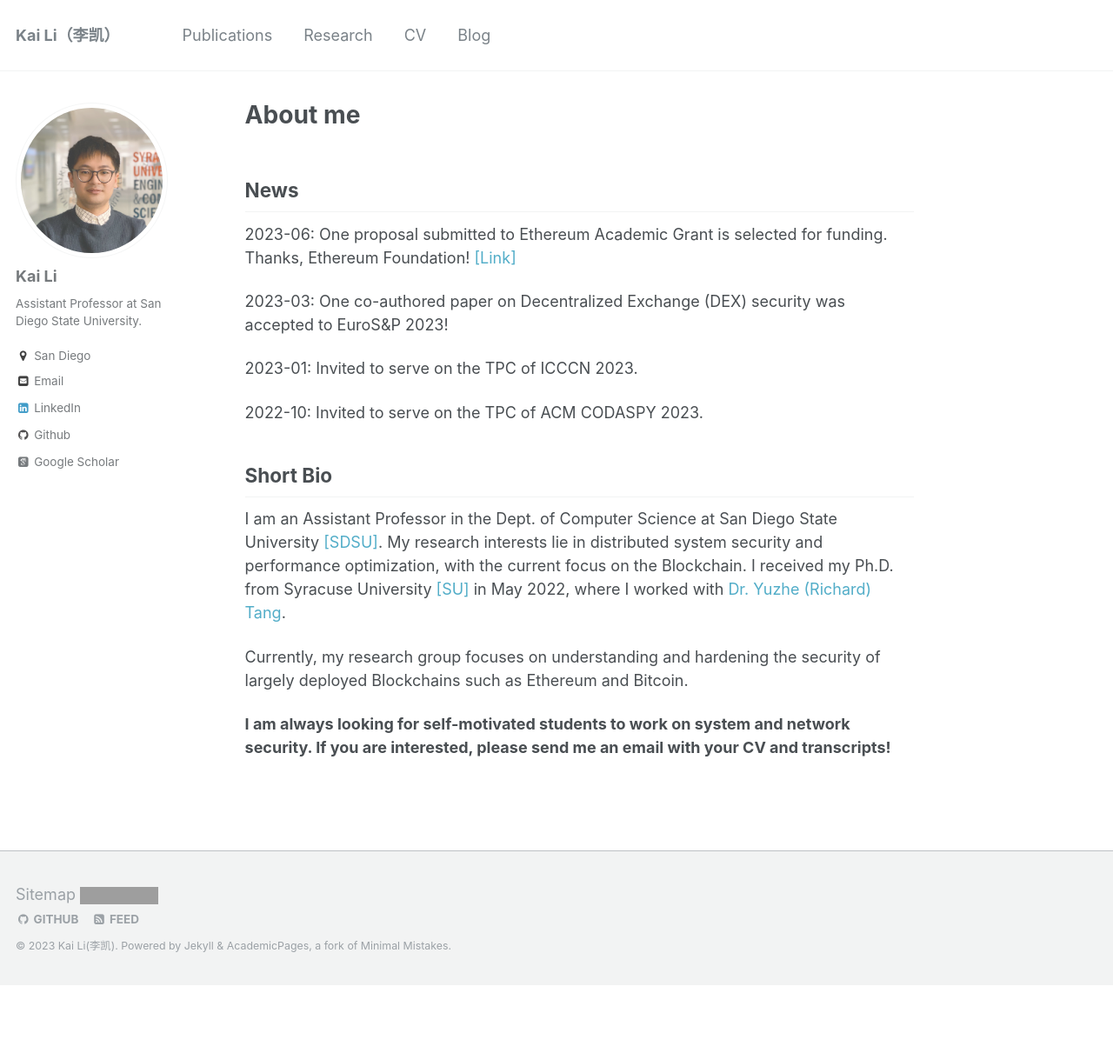
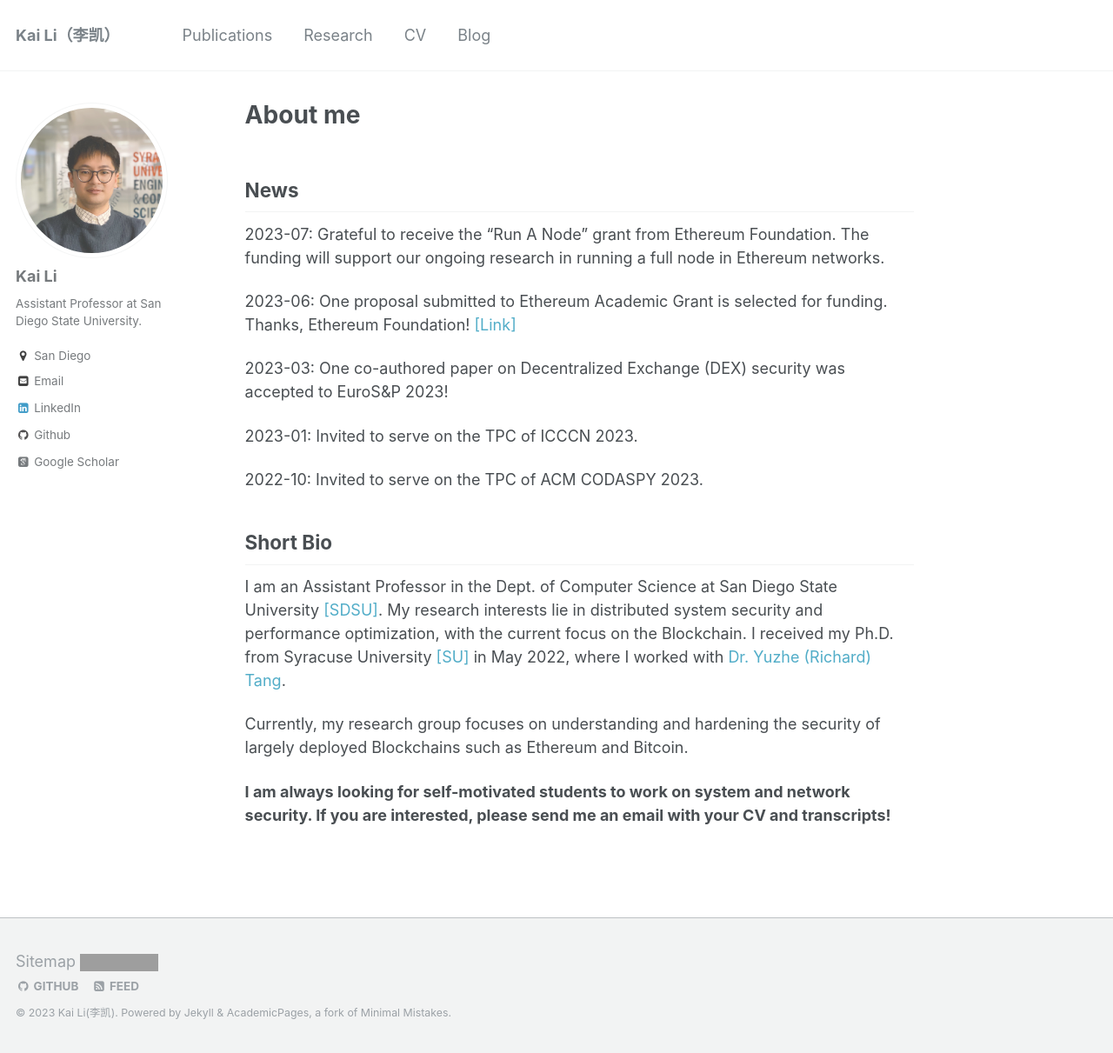
Before and after one commit to likai1993/likai1993.github.io, a Jekyll site: the page built from _pages/about.md, in a window 1280 px wide and 1211 px high. Shown: the whole window at 87% size. Built offline with Jekyll 4.4.1, drawn with Linux system fonts in a browser that asks for light colours; some web fonts are replaced; grey boxes are pictures that could not be loaded.

Commit message:
Update about.md

```diff
--- a/_pages/about.md
+++ b/_pages/about.md
@@ -10,6 +10,8 @@ redirect_from:
 
 News
 ----
+2023-07: Grateful to receive the "Run A Node" grant from Ethereum Foundation. The funding will support our ongoing research in running a full node in Ethereum networks.
+
 2023-06: One proposal submitted to Ethereum Academic Grant is selected for funding. Thanks, Ethereum Foundation! [[Link]](https://blog.ethereum.org/2023/06/28/academic-grants-round-23)
 
 2023-03: One co-authored paper on Decentralized Exchange (DEX) security was accepted to EuroS&P 2023!
```
